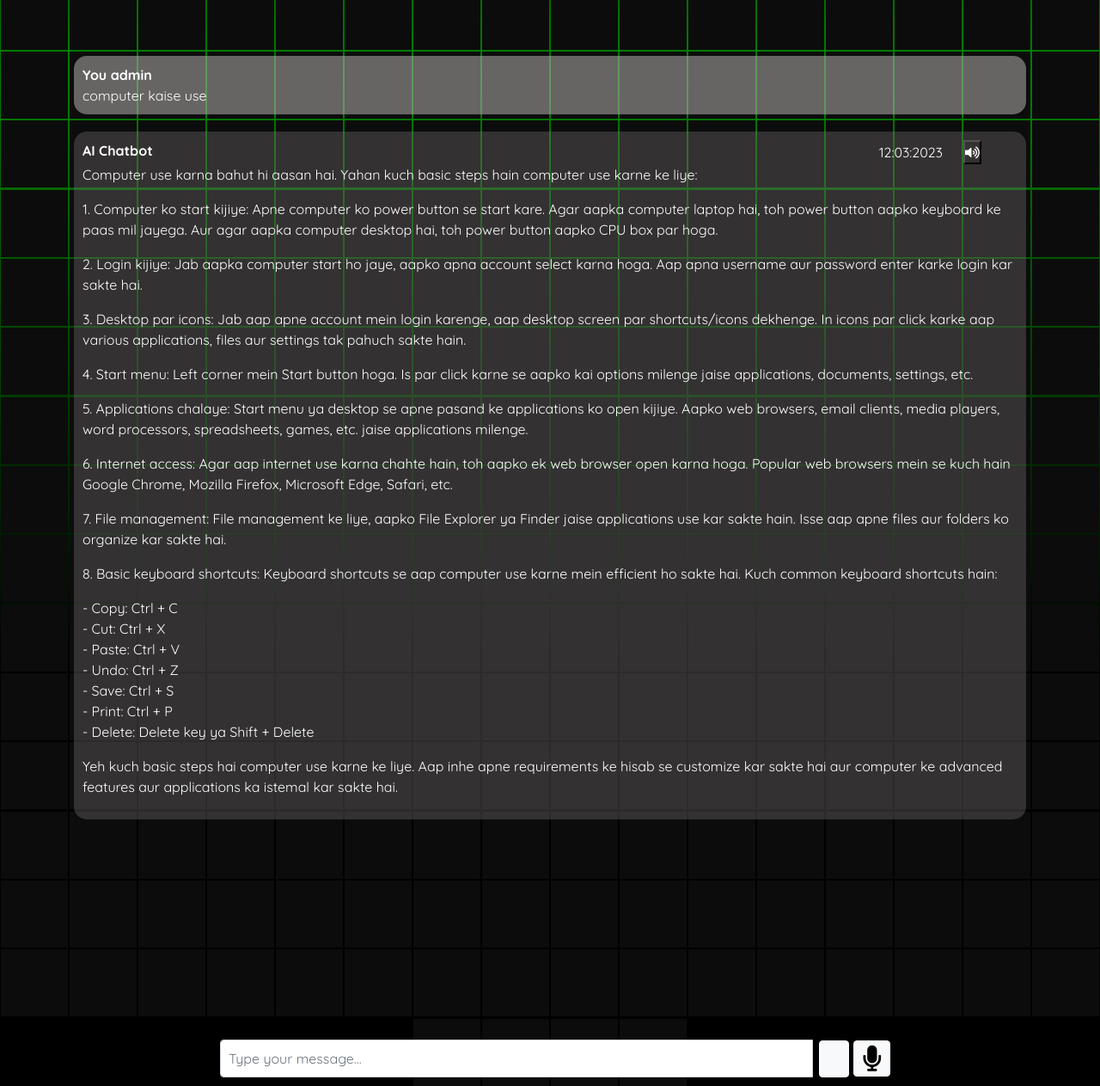
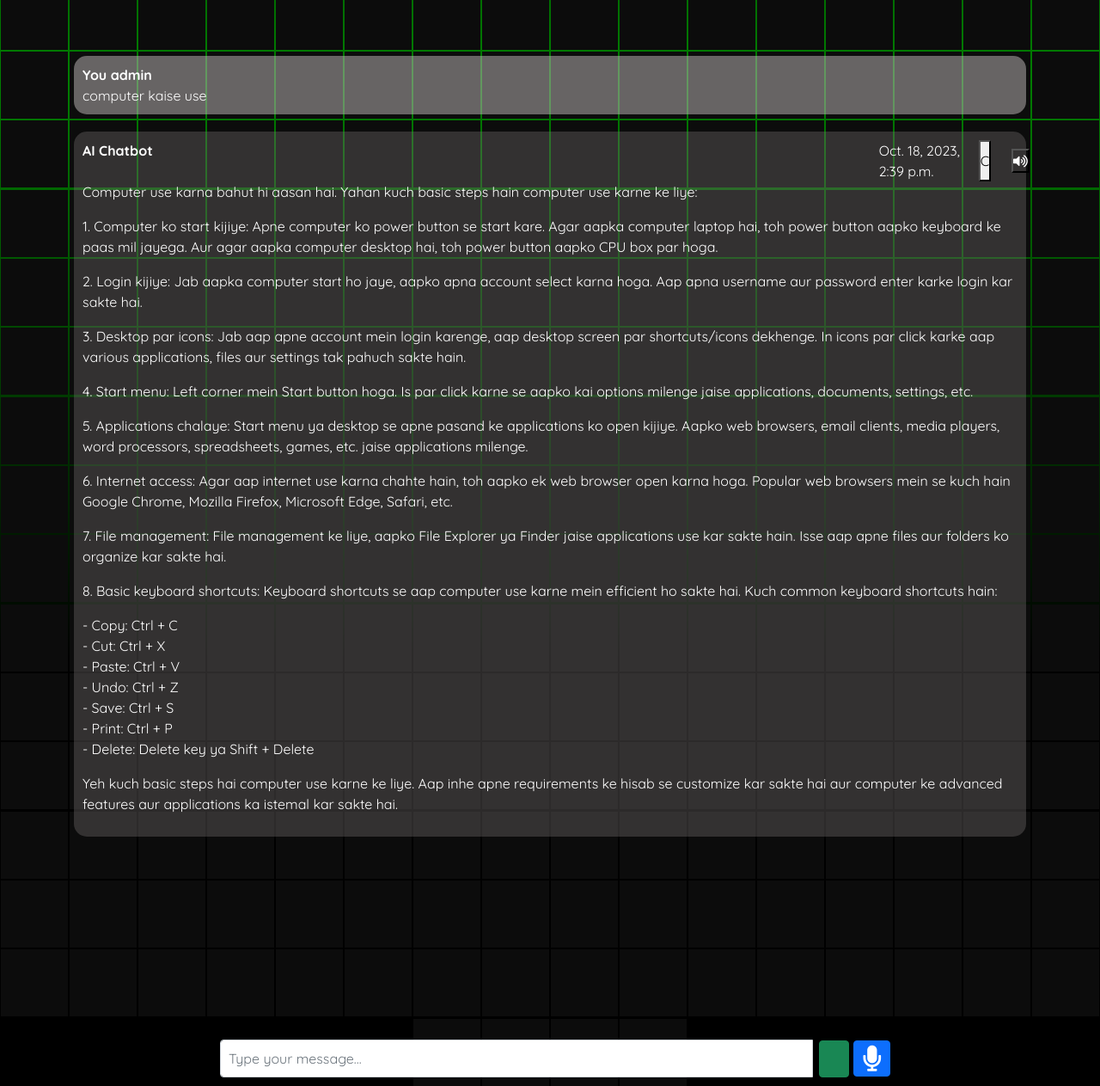
Before and after one commit to Abdullahkhan-123/ChatgptClone_Django, a Django app: page / in a window 1280 px wide. Shown: the part 101-1364 px from the top of the page at 86% size. Run offline with Django 4.2, Linux system fonts and the light colour scheme; a user stored in the database is signed in; data comes from the database, SQL or seed files in the repository; both versions use the stored data as it was after the commit; grey boxes are pictures that could not be loaded.

Commit message:
Updated Code
Date 10:18:2023

```diff
--- a/django-chatbot-main/django_chatbot/chatbot/views.py
+++ b/django-chatbot-main/django_chatbot/chatbot/views.py
@@ -9,7 +9,7 @@
 from django.utils import timezone
 from django.contrib.auth.decorators import login_required
 
-openai_api_key = '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'
+openai_api_key = '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'
 openai.api_key = openai_api_key
 
 def ask_openai(message):
--- a/django-chatbot-main/django_chatbot/templates/chatbots.html
+++ b/django-chatbot-main/django_chatbot/templates/chatbots.html
@@ -672,11 +672,14 @@
 
                                       <div class="row d-flex align-items-center">
 
-                                          <div class="col d-flex justify-content-end">
-                                            12:03:2023
+                                          <div class="col-10 d-flex justify-content-end">
+                                            {{chat.created_at}}
+
+                                            <button onclick="copyTextToClipboard('{{ forloop.counter }}')">C</button>
+
                                           </div>
 
-                                          <div class="col">
+                                          <div class="col-2">
                                             <button style="background: none; background-color: none;"><i style="font-size:15px; color:white;" id="play_{{ forloop.counter }}" class="fa">&#xf028;</i></button>
                                           </div>
 
@@ -697,6 +700,41 @@
                     </li>
 
                     <script>
+
+
+function copyTextToClipboard(forloopCounter) {
+            // Text ko element ID ke saath fetch karein
+            var textElement = document.getElementById("answer_" + forloopCounter);
+
+            // Text ko select karein
+            var text = textElement.textContent;
+
+            // Temporary textarea element create karein
+            var tempTextarea = document.createElement("textarea");
+            tempTextarea.value = text;
+
+            // Temporary element ko screen par dikhe na dikhaye
+            tempTextarea.style.position = "absolute";
+            tempTextarea.style.left = "-9999px";
+
+            // Element ko body mein add karein
+            document.body.appendChild(tempTextarea);
+
+            // Text ko select karein
+            tempTextarea.select();
+
+            // Text ko clipboard mein copy karein
+            document.execCommand("copy");
+
+            // Temporary element ko remove karein
+            document.body.removeChild(tempTextarea);
+
+            // User ko feedback den
+            alert("Text copied to clipboard: ");
+        }
+
+
+
 
                           document.getElementById("play_{{ forloop.counter }}").addEventListener("click", () => {
                               if (isSpeaking) {
@@ -738,7 +776,7 @@
 
                         <div class="col p-0" style="margin-left:20px;">
 
-                          <button type="submit" id="submit" class="btn btn-light p-0 btn-send">
+                          <button type="submit" id="submit" class="btn btn-success p-0 btn-send">
                             <i style="font-size: 30px; margin: 5px;" id="sendBtn" class="material-icons">&#xe163;</i>
                           </button>
 
@@ -750,7 +788,7 @@
 
                         <div class="col p-0" style="margin-left:5px;">
 
-                          <button type="button" id="record" class="btn btn-light p-0 btn-send">
+                          <button type="button" id="record" class="btn btn-primary p-0 btn-send">
                             <!-- <i style="font-size: 30px; margin: 5px;" id="sendBtn" class="material-icons">&#xe163;</i> -->
                             <i style="font-size: 30px; margin: 5px; padding-left:5px; padding-right:5px;" class='fas'>&#xf130;</i>
                           </button>
```
Also changed, not shown: django-chatbot-main/django_chatbot/db.sqlite3.
